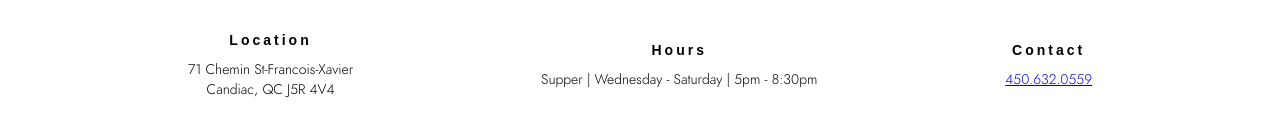
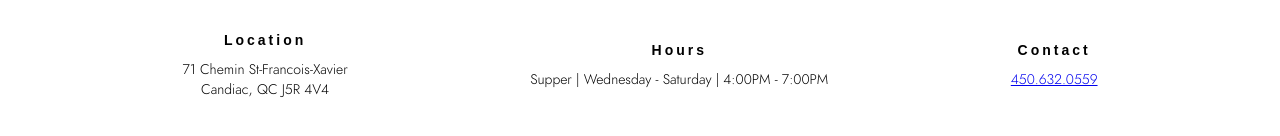
Before and after one commit to kevinhhoang/sasasushi, a React (Create React App) app: page / in a window 1280 px wide. Shown: the part 772-908 px from the top of the page. Built offline with nearby package versions, Linux system fonts and the light colour scheme.

Commit message:
updated footer

```diff
--- a/src/i18n.js
+++ b/src/i18n.js
@@ -39,7 +39,7 @@ const options = {
         address2: "Candiac, QC J5R 4V4",
         hourstitle: "Hours",
         // hours1: "Lunch | Tuesday - Friday | 11:30pm - 2pm",
-        hours2: "Supper | Wednesday - Saturday | 5pm - 8:30pm",
+        hours2: "Supper | Wednesday - Saturday | 4:00PM - 7:00PM",
         // hours3: "Supper | Thursday, Friday, Saturday | 5pm - 9pm",
         contacttitle: "Contact",
         contact1: "450.632.0559",
@@ -321,7 +321,7 @@ const options = {
         introtext2:
           "Selon l'inspiration du moment et les ingrédients frais trouvés au marché, notre chef crée de nouveaux plats ou peut élaborer des menus de dégustation.",
         introtext3:
-          "Avec l'annonce récente du couvre-feu par le gouvernement, le restaurant ne sera ouvert que le soir, du Mercredi au Samedi, de 16h00 à 19h00. Pendant cette période, nous ne prendrons que des plats à emporter. Nous vous remercions de votre soutien et de votre compréhension.",
+          "Avec l'annonce récente du couvre-feu par le gouvernement, le restaurant ne sera ouvert que le soir, du Mercredi au Samedi, de 4:00PM à 7:00PM. Pendant cette période, nous ne prendrons que des plats à emporter. Nous vous remercions de votre soutien et de votre compréhension.",
 
         // footer
         addresstitle: "Location",
@@ -329,7 +329,7 @@ const options = {
         address2: "Candiac, QC J5R 4V4",
         hourstitle: "Heures",
         // hours1: "Dîner | Mardi - Vendredi | 11:30pm - 2pm",
-        hours2: "Souper | Mercredi - Samedi | 5:00pm - 8:30pm",
+        hours2: "Souper | Mercredi - Samedi | 4:00PM - 7:00PM",
         // hours3: "Souper | Jeudi, Vendredi, Samedi | 5pm - 9pm",
         contacttitle: "Contact",
         contact1: "450.632.0559",
```
